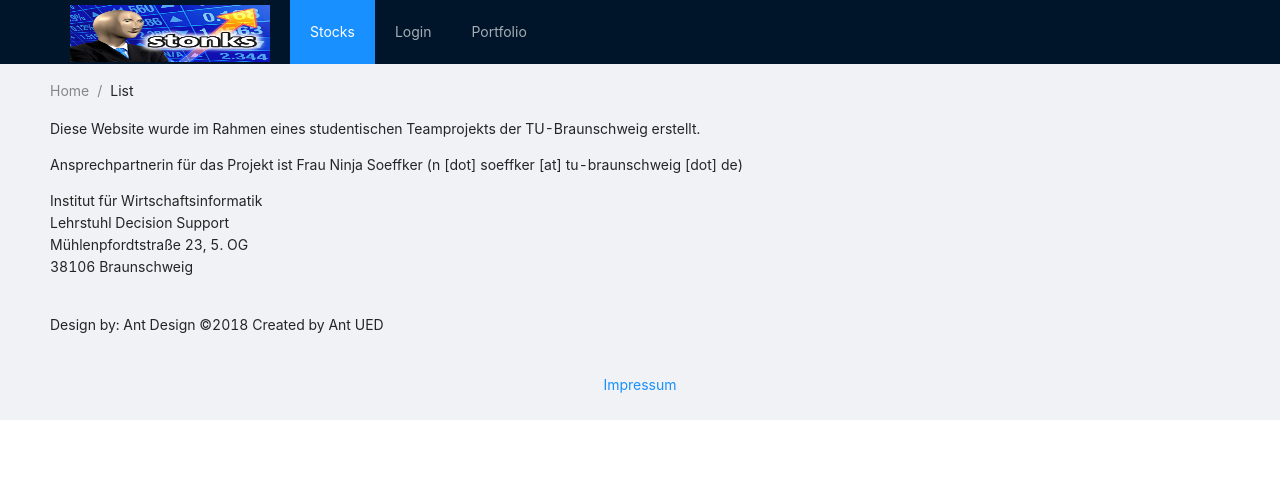
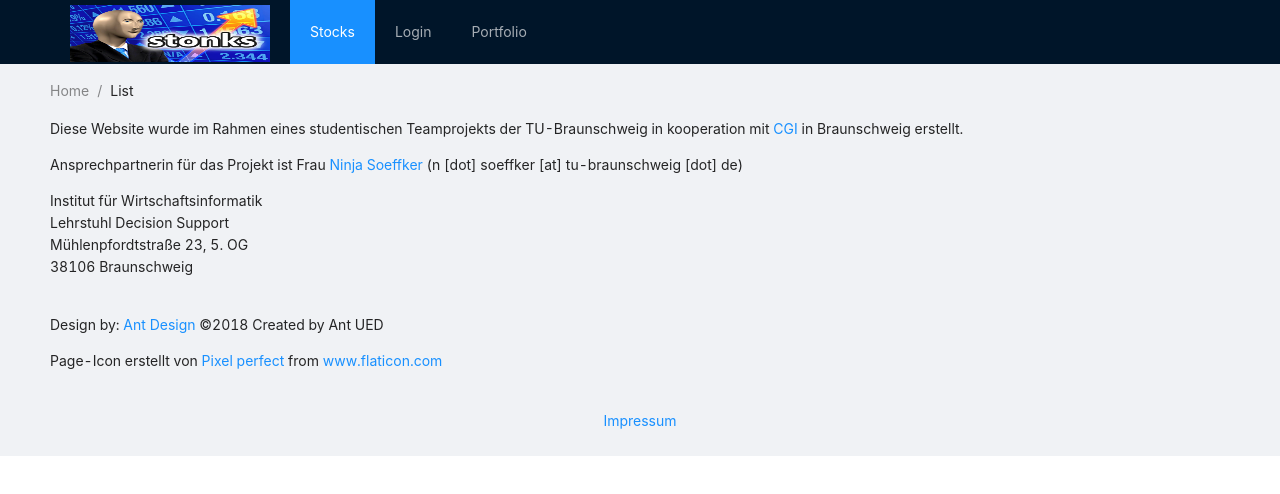
Before and after one commit to neoraven/Teamprojekt_SS20_CGI, a React (Create React App) app in the folder frontend/stonksapp/: page /impressum in a window 1280 px wide. Shown: the top 494 px of the page. Built offline with nearby package versions, Linux system fonts and the light colour scheme; what react-plotly.js would draw is missing.

Commit message:
added custom icon & title for app; extended impressum

```diff
--- a/frontend/stonksapp/public/index.html
+++ b/frontend/stonksapp/public/index.html
@@ -2,7 +2,7 @@
 <html lang="en">
   <head>
     <meta charset="utf-8" />
-    <link rel="icon" href="%PUBLIC_URL%/favicon.ico" />
+    <link rel="icon" href="%PUBLIC_URL%/graph.png" />
     <meta name="viewport" content="width=device-width, initial-scale=1" />
     <meta name="theme-color" content="#000000" />
     <meta
@@ -24,7 +24,7 @@
       work correctly both with client-side routing and a non-root public URL.
       Learn how to configure a non-root public URL by running `npm run build`.
     -->
-    <title>React App</title>
+    <title>Stonks</title>
   </head>
   <body>
     <noscript>You need to enable JavaScript to run this app.</noscript>
--- a/frontend/stonksapp/src/containers/Impressum.js
+++ b/frontend/stonksapp/src/containers/Impressum.js
@@ -4,8 +4,8 @@ class Impressum extends React.Component {
     render(){
         return(
             <div>
-                <p>Diese Website wurde im Rahmen eines studentischen Teamprojekts der TU-Braunschweig erstellt.</p>
-                <p>Ansprechpartnerin für das Projekt ist Frau Ninja Soeffker (n [dot] soeffker [at] tu-braunschweig [dot] de)</p>
+                <p>Diese Website wurde im Rahmen eines studentischen Teamprojekts der TU-Braunschweig in kooperation mit <a href="https://www.de.cgi.com/de">CGI</a> in Braunschweig erstellt.</p>
+                <p>Ansprechpartnerin für das Projekt ist Frau <a href= "https://www.tu-braunschweig.de/winfo/team/soeffker"> Ninja Soeffker</a> (n [dot] soeffker [at] tu-braunschweig [dot] de)</p>
                     <p>               Institut für Wirtschaftsinformatik <br/>
                     Lehrstuhl Decision Support <br/>
                     Mühlenpfordtstraße 23, 5. OG <br/>
@@ -13,7 +13,8 @@ class Impressum extends React.Component {
 
                <br/>
 
-                <p>Design by: Ant Design ©2018 Created by Ant UED</p>
+                <p>Design by: <a href= "https://ant.design/">Ant Design</a> ©2018 Created by Ant UED</p>
+                <p>Page-Icon erstellt von <a href="https://www.flaticon.com/de/autoren/pixel-perfect" title="Pixel perfect">Pixel perfect</a> from <a href="https://www.flaticon.com/de/" title="Flaticon">www.flaticon.com</a></p>
             </div>
             )
     }
```
Also changed, not shown: frontend/stonksapp/public/graph.png (added).
